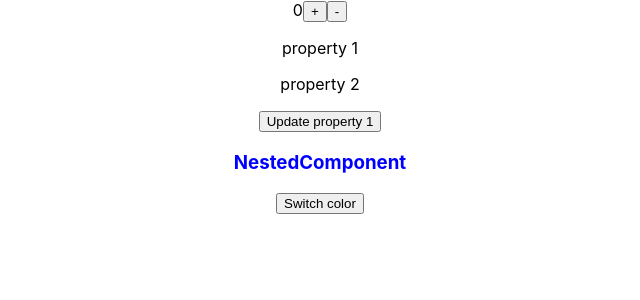
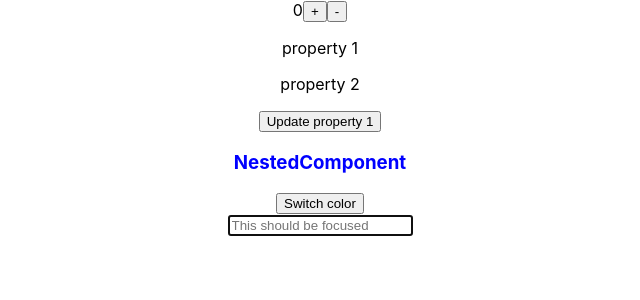
Before and after one commit to philipfabianek/react-hooks-tutorial, a React (Create React App) app: page / in a window 1280 px wide. Shown: the top 300 px of the page, without its empty margins (320-960 px from the left). Built offline with nearby package versions, Linux system fonts and the light colour scheme.

Commit message:
Episode 8

```diff
--- a/src/App.js
+++ b/src/App.js
@@ -1,4 +1,4 @@
-import React, { useState, useEffect, useContext, useReducer } from 'react';
+import React, { useState, useEffect, useContext, useReducer, useRef } from 'react';
 import './App.css';
 
 const ColorContext = React.createContext();
@@ -50,6 +50,12 @@ function App() {
     property1: "property 1",
     property2: "property 2",
   });
+
+  const inputElementReference = useRef(null);
+
+  useEffect(() => {
+    inputElementReference.current.focus();
+  }, []);
 
   useEffect(() => {
     console.log("useEffect");
@@ -120,6 +126,12 @@ function App() {
       }}>
         Switch color
       </button>
+      <div>
+        <input
+          ref={inputElementReference}
+          placeholder="This should be focused"
+        />
+      </div>
     </div>
     </ColorContext.Provider>
   );
```
